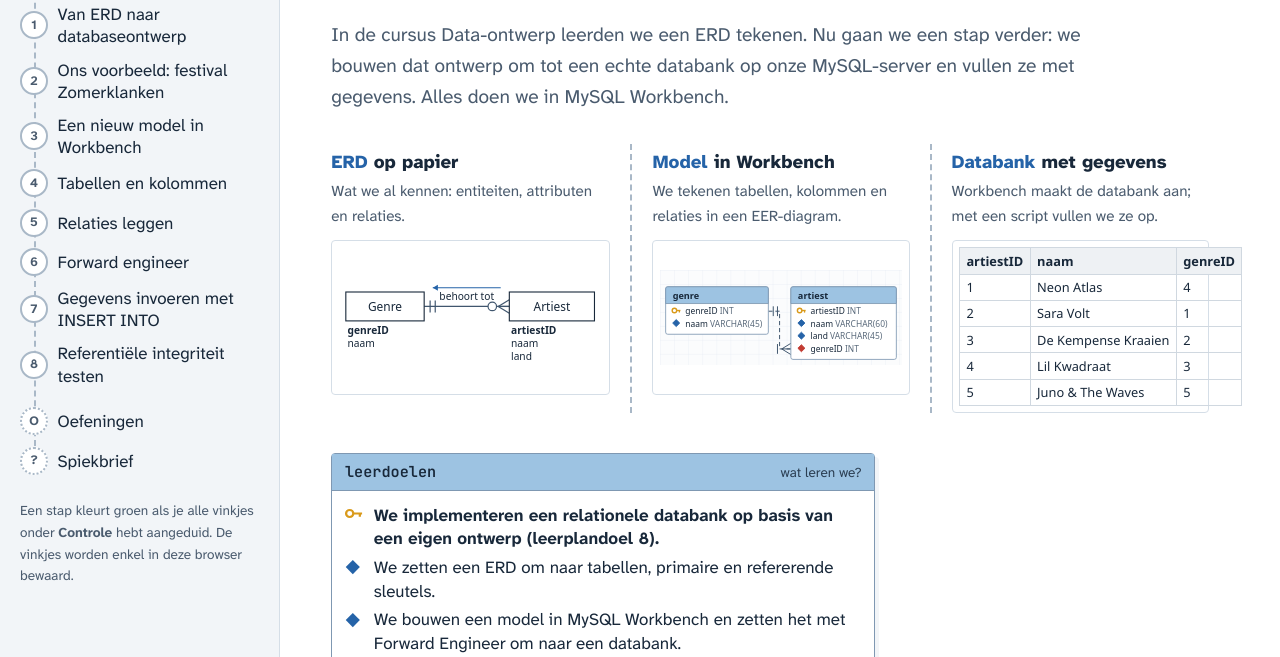
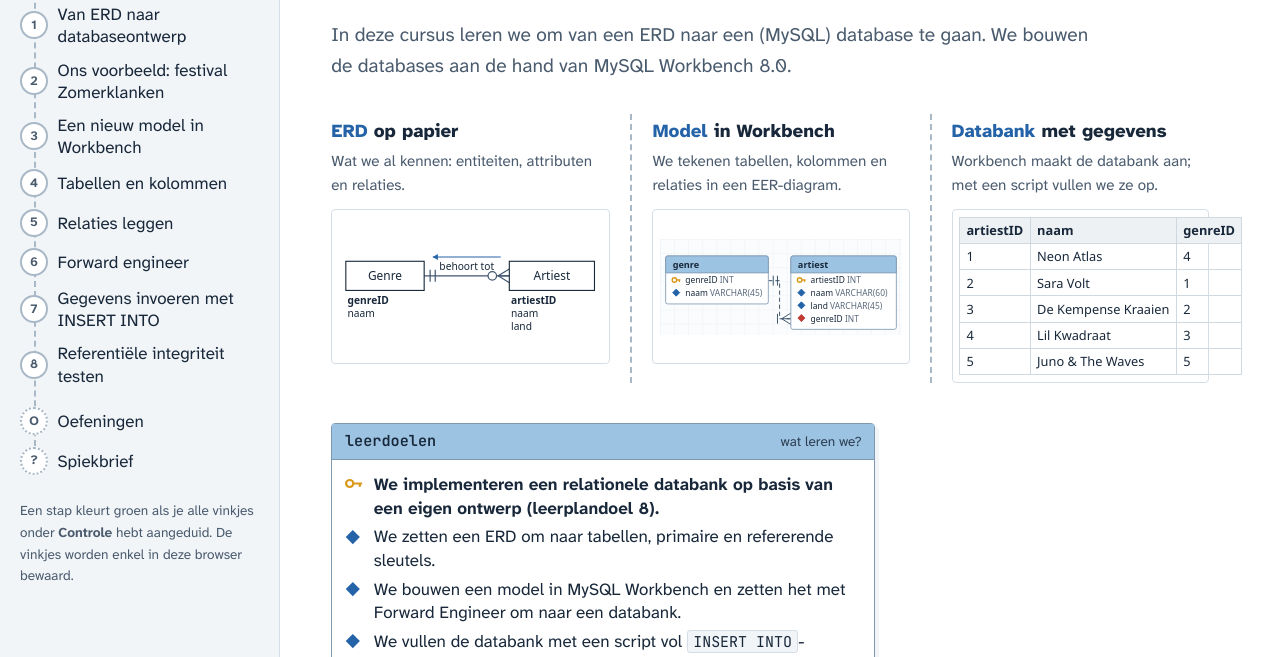
Before and after one commit to nuyje/van-ERD-naar-databank, a plain HTML site: page index.html in a window 1280 px wide. Shown: the part 143-800 px from the top of the page. Drawn offline with Linux system fonts and the light colour scheme.

Commit message:
Update course description for clarity

```diff
--- a/index.html
+++ b/index.html
@@ -26,7 +26,7 @@
 <div class="content wide">
 
   <h1>Van ERD naar databank</h1>
-  <p class="lead">In de cursus Data-ontwerp leerden we een ERD tekenen. Nu gaan we een stap verder: we bouwen dat ontwerp om tot een echte databank op onze MySQL-server en vullen ze met gegevens. Alles doen we in MySQL Workbench.</p>
+  <p class="lead">In deze cursus leren we om van een ERD naar een (MySQL) database te gaan. We bouwen de databases aan de hand van MySQL Workbench 8.0.</p>
 
   <div class="route-hero">
     <section class="phase">
```
